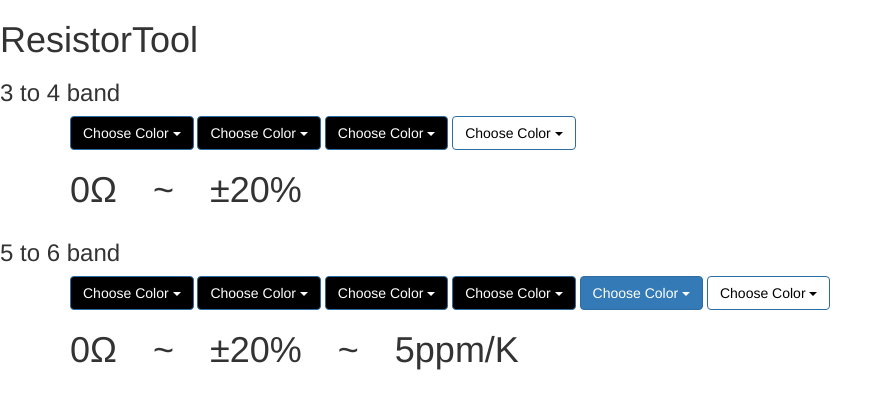
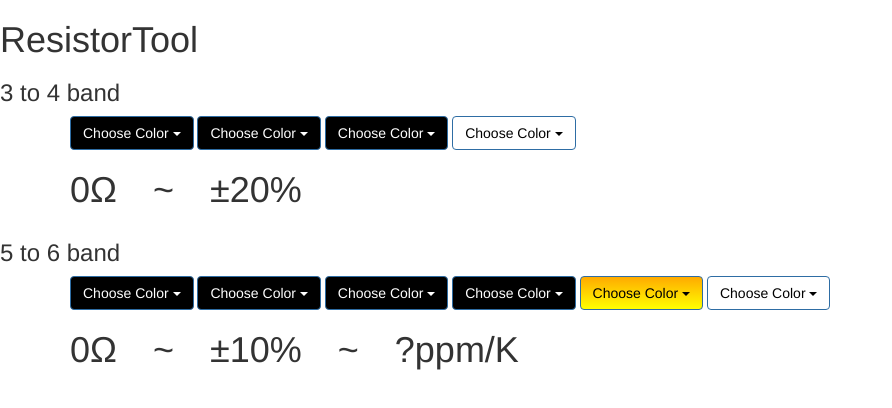
Before and after one commit to NitroGuy10/ResistorTool, a plain HTML site: page index.html in a window 1280 px wide. Shown: the whole page, without its empty margins (0-892 px from the left). Drawn offline with nearby package versions, Linux system fonts and the light colour scheme.

Commit message:
Add files via upload

```diff
--- a/index.html
+++ b/index.html
@@ -410,7 +410,7 @@
 				</ul>
 			</span>
 			<span class="dropdown">
-				<button class="btn btn-primary dropdown-toggle" type="button" data-toggle="dropdown" id="11">Choose Color
+				<button class="btn btn-primary dropdown-toggle" type="button" data-toggle="dropdown" id="c11">Choose Color
 				<span class="caret"></span></button>
 				<ul class="dropdown-menu">
 					<li><a href="#" id="brown"  onclick="setColor(8, 1);">Brown</a></li>
@@ -438,7 +438,7 @@
 					<li><a href="#" id="c-1"    onclick="setColor(9, -1);">Not Present</a></li>
 				</ul>
 			</span>
-			<h1> <span id="resistance56">0&#937;</span>&#12288;~&#12288;<span id="tolerance56">&#177;20%</span>&#12288;~&#12288;<span id="temp56">5ppm/K</span> </h1>
+			<h1> <span id="resistance56">0&#937;</span>&#12288;~&#12288;<span id="tolerance56">&#177;10%</span>&#12288;~&#12288;<span id="temp56">?ppm/K</span> </h1>
 		</div>
 
 	</body>
```
